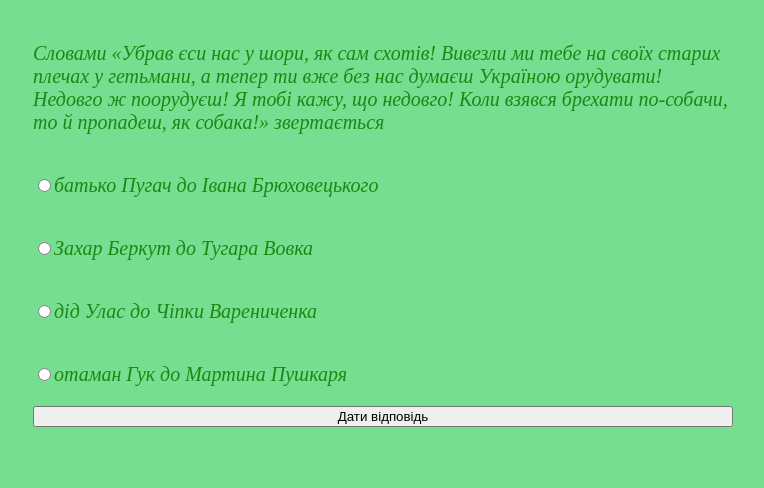
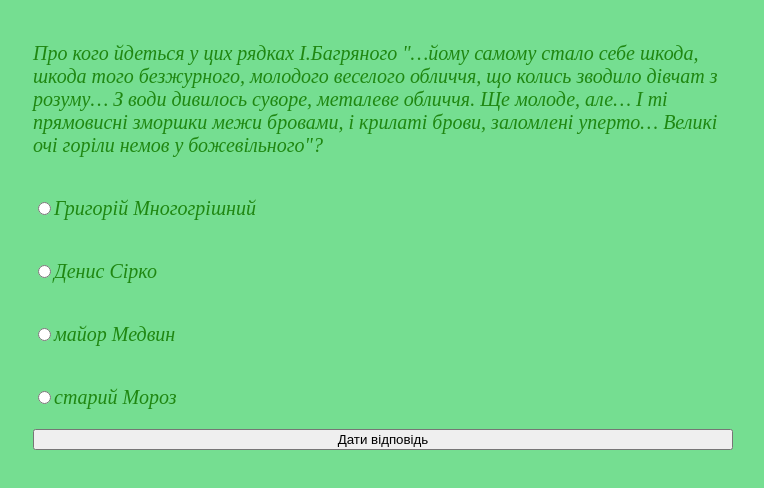
Before and after one commit to DaniilStarodubtsev/test2, a plain HTML site: page index.html in a window 1280 px wide. Shown: the part 70-558 px from the top of the page, without its empty margins (257-1021 px from the left). Drawn offline with Linux system fonts and the light colour scheme.

Commit message:
Update index.html

```diff
--- a/index.html
+++ b/index.html
@@ -9,20 +9,17 @@
 <body>
     <div class="wrapper">
         <h2>Українська література</h2>
-        <p>Словами «Убрав єси нас у шори, як сам схотів! Вивезли ми тебе на своїх старих плечах у гетьмани, а тепер ти вже без нас думаєш Україною орудувати! Недовго ж поорудуєш! Я тобі кажу, що недовго! Коли взявся брехати по-собачи, то й пропадеш, як собака!» звертається</p>
-        <p><input type="radio" name="year" id="y1">батько Пугач до Івана Брюховецького</p>
-        <p><input type="radio" name="year" id="y2">Захар Беркут до Тугара Вовка</p>
-        <p><input type="radio" name="year" id="y3">дід Улас до Чіпки Варениченка</p>
-        <p><input type="radio" name="year" id="y4">отаман Гук до Мартина Пушкаря</p>
+        <p>Про кого йдеться у цих рядках І.Багряного "…йому самому стало себе шкода, шкода того безжурного, молодого веселого обличчя, що колись зводило дівчат з розуму… З води дивилось суворе, металеве обличчя. Ще молоде, але… І ті прямовисні зморшки межи бровами, і крилаті брови, заломлені уперто… Великі очі горіли немов у божевільного"?</p>
+        <p><input type="radio" name="year" id="y1">Григорій Многогрішний</p>
+        <p><input type="radio" name="year" id="y2">Денис Сірко</p>
+        <p><input type="radio" name="year" id="y3">майор Медвин</p>
+        <p><input type="radio" name="year" id="y4">старий Мороз</p>
 
         <button id = "btn">Дати відповідь</button>
         <p class="right hidden" id="right">Правильна відповідь</p>
         <div class="wrong_div hidden" id="wrong_div">
             <p class="wrong" id="wrong">Неправильна відповідь</p>
-            <button id = "btn1">Подивитися підказку</button>
         </div>
-
-        <p id="answer" class = "hidden">0</p>
     </div>
     <script src="js/js.js"></script>
 </body>
```
